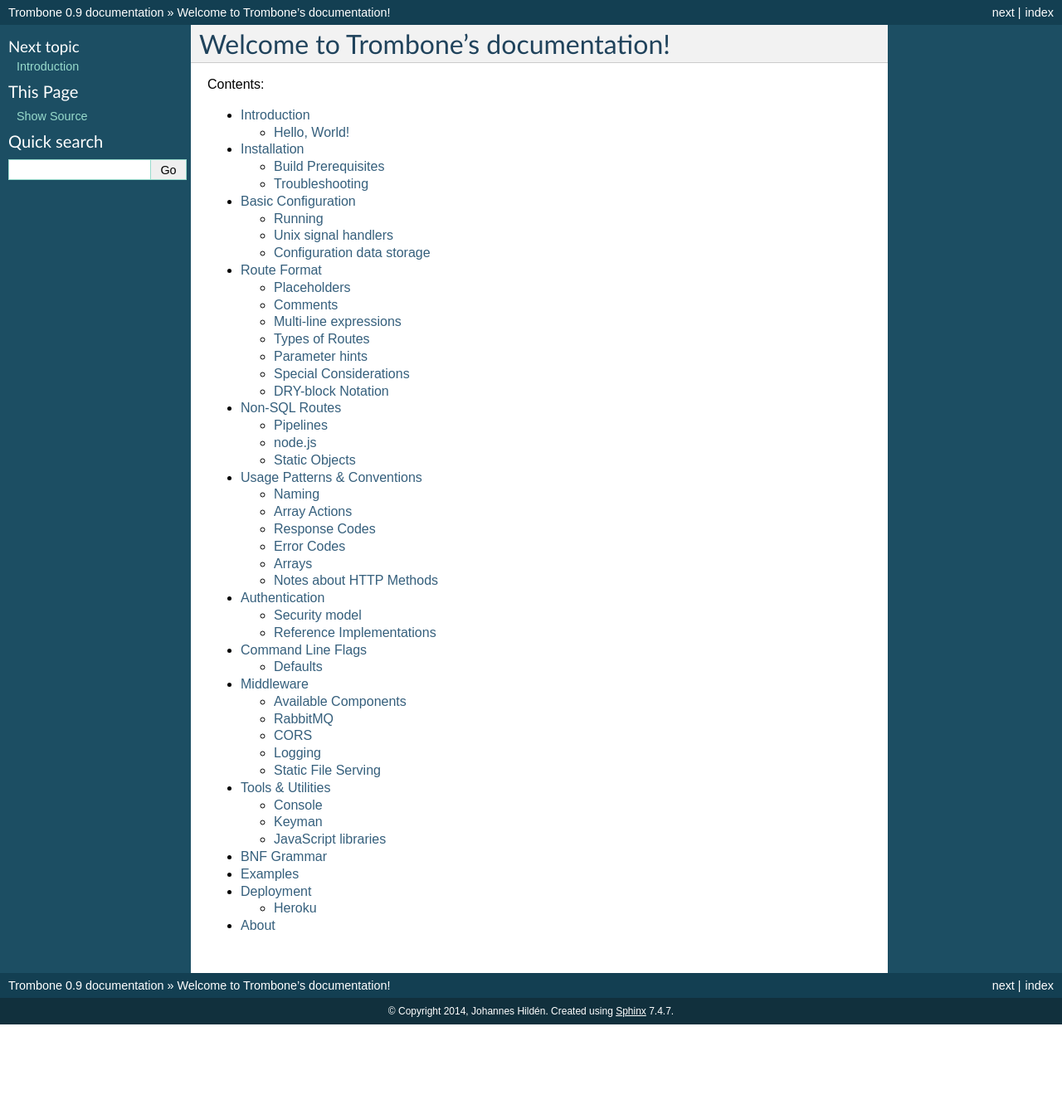
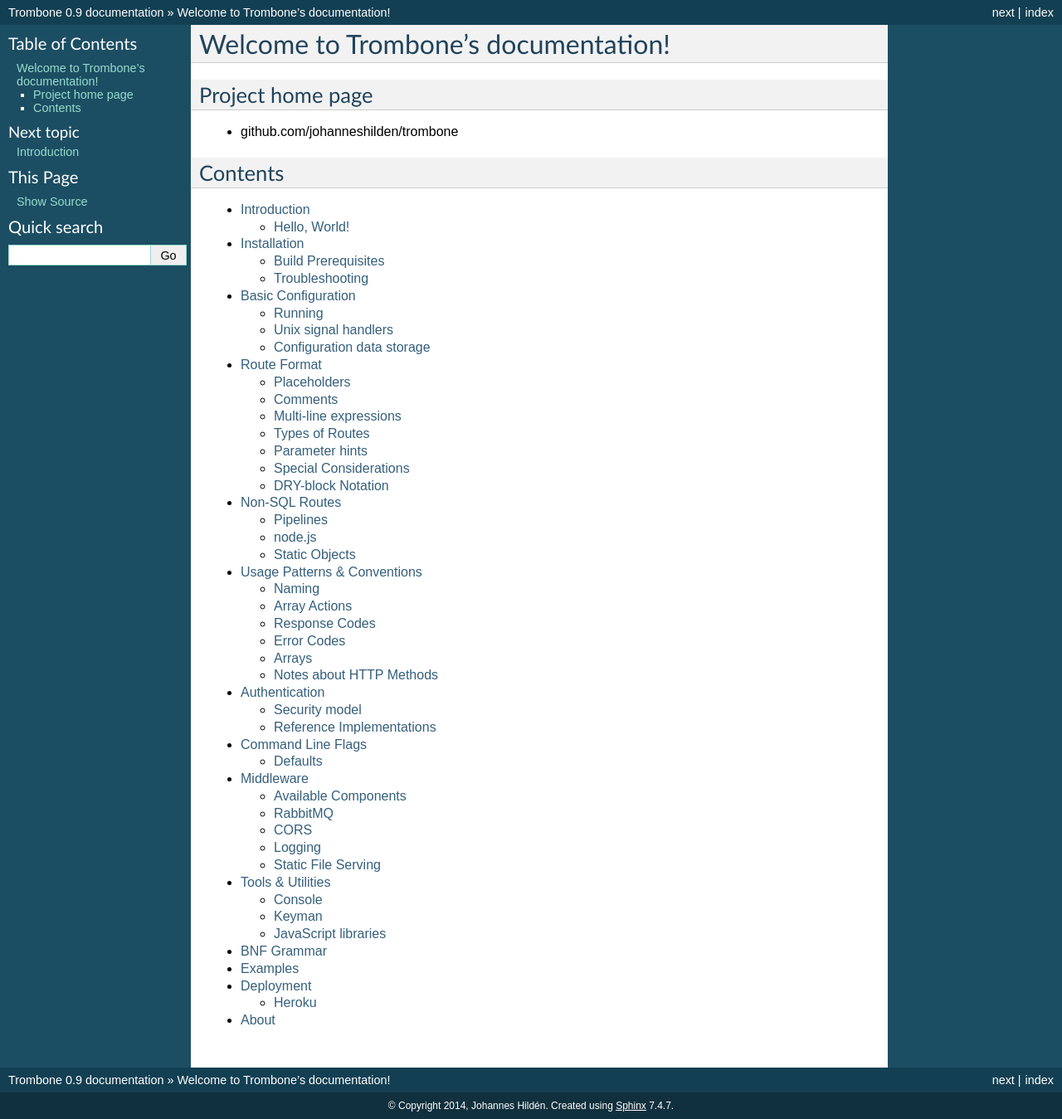
Before and after one commit to laserpants/trombone, a Sphinx documentation site: the page built from docs/index.rst, in a window 1280 px wide. Shown: the whole page at 83% size. Built offline with Sphinx 7.4.7, drawn with Linux system fonts in a browser that asks for light colours; before the commit the page ends 1235 px from its top, so only the background shows below that.

Commit message:
Update index.rst

```diff
--- a/docs/index.rst
+++ b/docs/index.rst
@@ -6,7 +6,13 @@
 Welcome to Trombone's documentation!
 ====================================
 
-Contents:
+Project home page
+-----------------
+
+* github.com/johanneshilden/trombone
+
+Contents
+--------
 
 .. toctree::
    :maxdepth: 2
```
